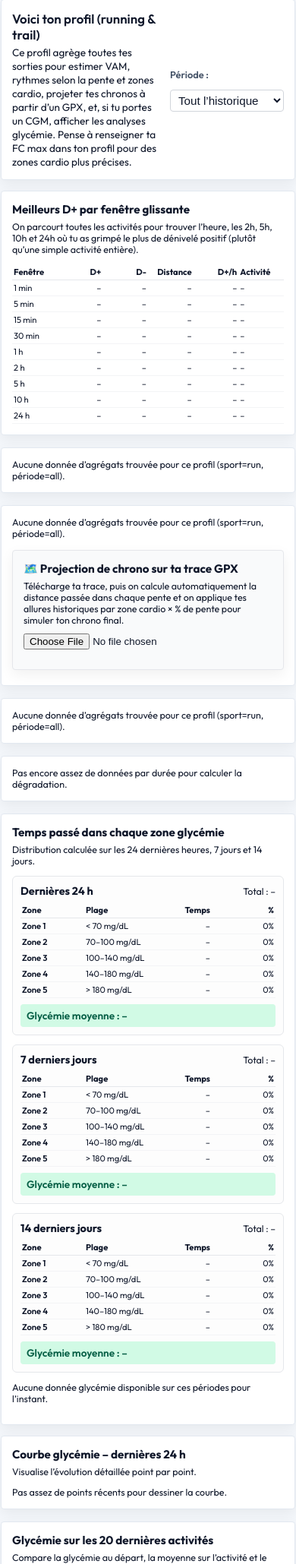
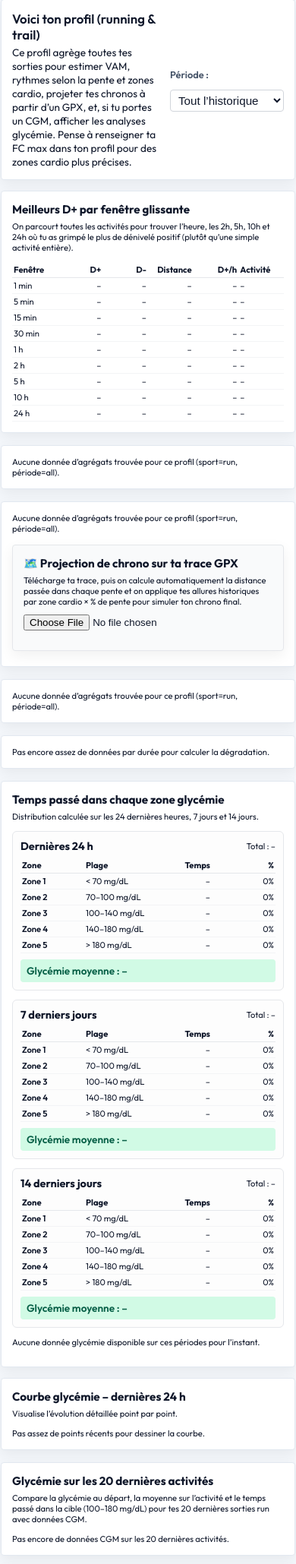
Before and after one commit to hoeltb-code/strava-glucoseV2, a FastAPI app: page /ui/user/1/runner-profile in a window 390 px wide. Shown: the part 142-2201 px from the top of the page at 76% size. Run offline with FastAPI, Linux system fonts and the light colour scheme; the visitor is signed in with stand-in values (Sample User, id 1); tables that the repository leaves empty hold one stand-in row (values such as "Sample post"); parts of the project's set-up code (start-up, migrations or seed data) failed here and were passed over.

Commit message:
Uniformise les polices mobile du profil coureur

```diff
--- a/templates/runner_profile.html
+++ b/templates/runner_profile.html
@@ -48,6 +48,10 @@
   @media (max-width: 640px) {
     body, p, div, table, th, td, a {
       font-size:0.8rem !important;
+    }
+    .runner-section p,
+    .runner-section .muted {
+      font-size:0.7rem !important;
     }
     .runner-section table {
       table-layout:fixed;
```
